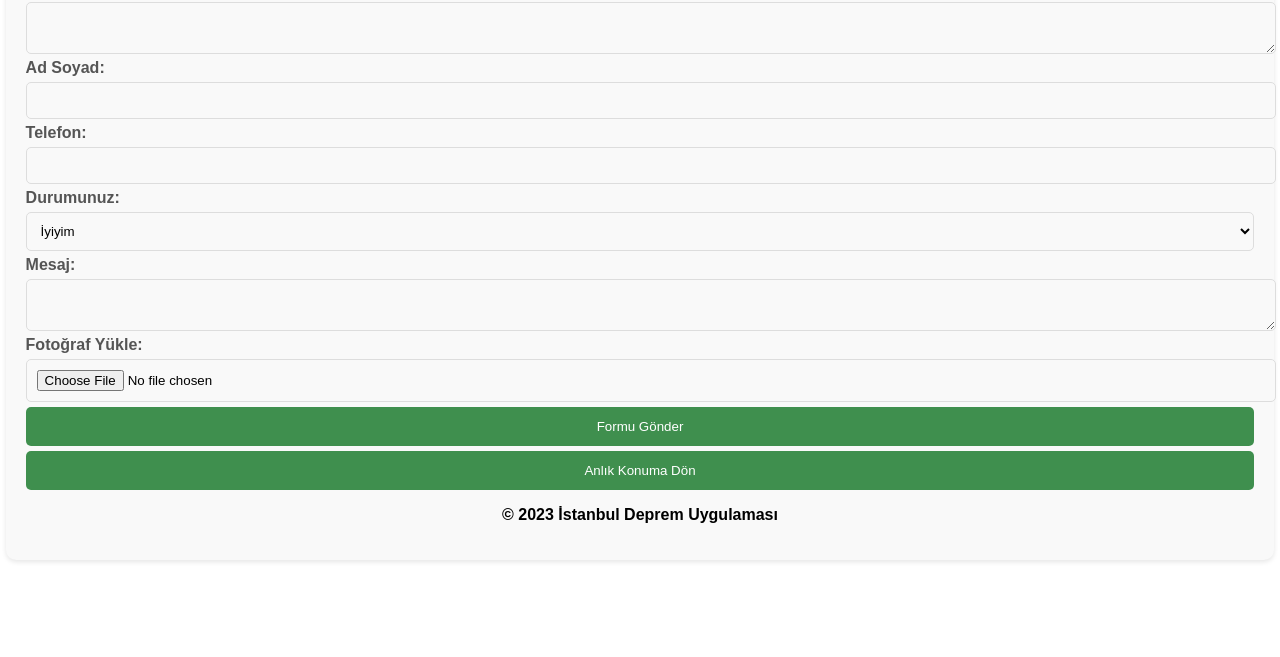
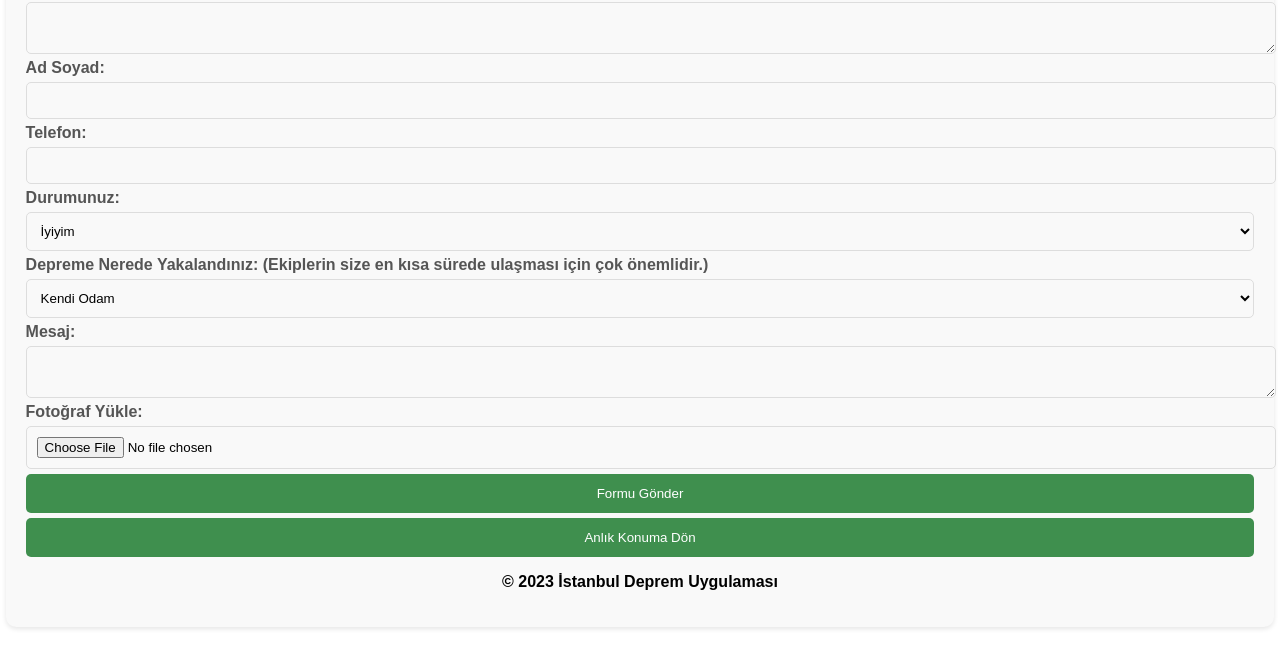
Before and after one commit to umutcangunal/DepremIstanbul, a plain HTML site: page DepremIstanbul/index.html in a window 1280 px wide. Shown: the part 657-1314 px from the top of the page. Before the commit the page ends 1247 px from the top, so only its background shows below. Drawn offline with Linux system fonts and the light colour scheme; some packages are replaced by stand-ins of ours.

Commit message:
index.html

```diff
--- a/DepremIstanbul/index.html
+++ b/DepremIstanbul/index.html
@@ -35,6 +35,18 @@
                     <option value="enkazAltinda">Enkaz Altındayım</option>
                     <option value="kotuDurumda">Kötü Durumdayım</option>
                     <option value="haberAlamiyorum">Ailemden Haber Alamıyorum</option>
+                    <option value="haberAlamiyorum">Kendim çıktım ama ailem enkazda kaldı</option>
+                </select>
+            </div>
+            <div class="form-group">
+                <label for="status">Depreme Nerede Yakalandınız: (Ekiplerin size en kısa sürede ulaşması için çok önemlidir.)</label>
+                <select id="status" name="status">
+                    <option value="iyiyim">Kendi Odam</option>
+                    <option value="enkazAltinda">Banyo veya Tuvalette</option>
+                    <option value="kotuDurumda">Mutfakta</option>
+                    <option value="haberAlamiyorum">Oturma Odasında</option>
+                    <option value="haberAlamiyorum">Merdiven Boşluğunda</option>
+                    <option value="haberAlamiyorum">Asansör</option>
                 </select>
             </div>
             <div class="form-group">
```
